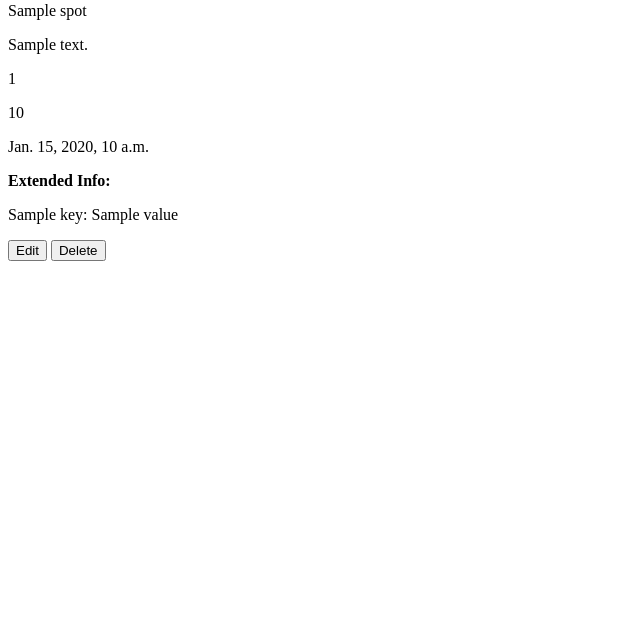
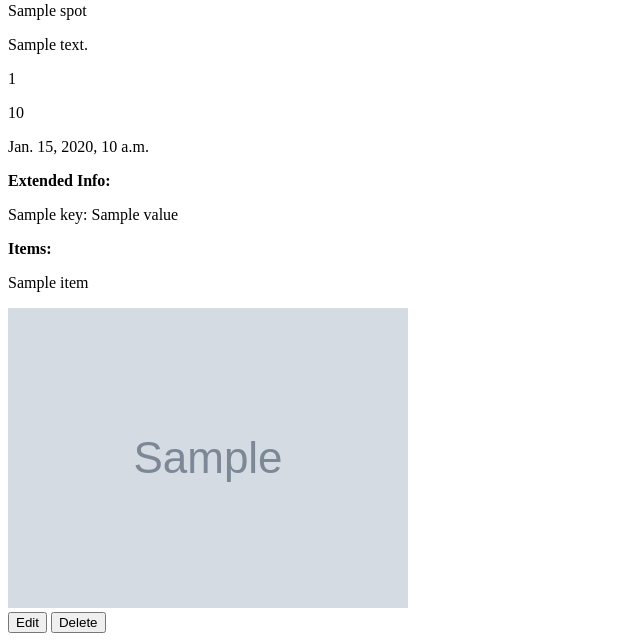
Before and after one commit to uw-it-aca/uw-restclients-spotseeker, a Django app: template docker/test-app/test_app/templates/spot.html in a window 1280 px wide. Shown: the part 595-1236 px from the top of the page, without its empty margins (0-640 px from the left). Before the commit the page ends 856 px from the top, so only its background shows below. Run offline with Django 3.2, Linux system fonts and the light colour scheme; the template is opened without the code that fills it: most values are stand-ins (such as "Sample title", 1, 10 or a date in 2020); grey boxes marked "Sample" are stand-in pictures.

Commit message:
add item get and delete support

```diff
--- a/docker/test-app/test_app/templates/spot.html
+++ b/docker/test-app/test_app/templates/spot.html
@@ -20,7 +20,7 @@
     <div class="img-block">
         <img src="{{ image.url|slice:'7:' }}" alt="{{ spot.name }}"" />
         <div class="img-options">
-            <button class="delete-img" data-id="{{ image.image_id }}">Delete</button>
+            <button class="delete-img" data-imageid="{{ image.image_id }}">Delete</button>
         </div>
     </div>
 {% endfor %}
@@ -41,8 +41,27 @@
     <p>{{ ei.key }}: {{ ei.value }}</p>
 {% endfor %}
 
-<button id="edit" onclick="window.location.href='/spot/{{ spot.spot_id }}/edit'">Edit</button>
-<button id="delete">Delete</button>
+{% if spot.items %}
+
+<b>Items:</b>
+{% for item in spot.items %}
+    <p>{{ item.name }}</p>
+    {% for item_image in item.images %}
+        <div class="img-block">
+            <img src="{{ item_image.url|slice:'7:' }}" alt="{{ item.name }}" />
+            <div class="img-options">
+                <button class="delete-img" data-item="true" data-imageid="{{ item_image.image_id }}" data-itemid="{{ item.item_id }}">Delete</button>
+            </div>
+        </div>
+    {% endfor %}
+{% endfor %}
+
+{% endif %}
+
+<div>
+    <button id="edit" onclick="window.location.href='/spot/{{ spot.spot_id }}/edit'">Edit</button>
+    <button id="delete">Delete</button>
+</div>
 
 {% endblock %}
 
@@ -95,8 +114,16 @@
         event.preventDefault();
 
         // get image id from form
-        const imageId = event.target.dataset.id;
-        const imageUrl = `${document.URL}/image/${imageId}`;
+        const imageId = event.target.dataset.imageid;
+        const isItem = event.target.dataset.item;
+        var imageUrl;
+
+        if (isItem) {
+            var itemId = event.target.dataset.itemid;
+            imageUrl = `/item/${itemId}/image/${imageId}`;
+        } else {
+            imageUrl = `${document.URL}/image/${imageId}`;
+        }
         console.log(imageUrl);
 
         fetch(imageUrl, {
```
